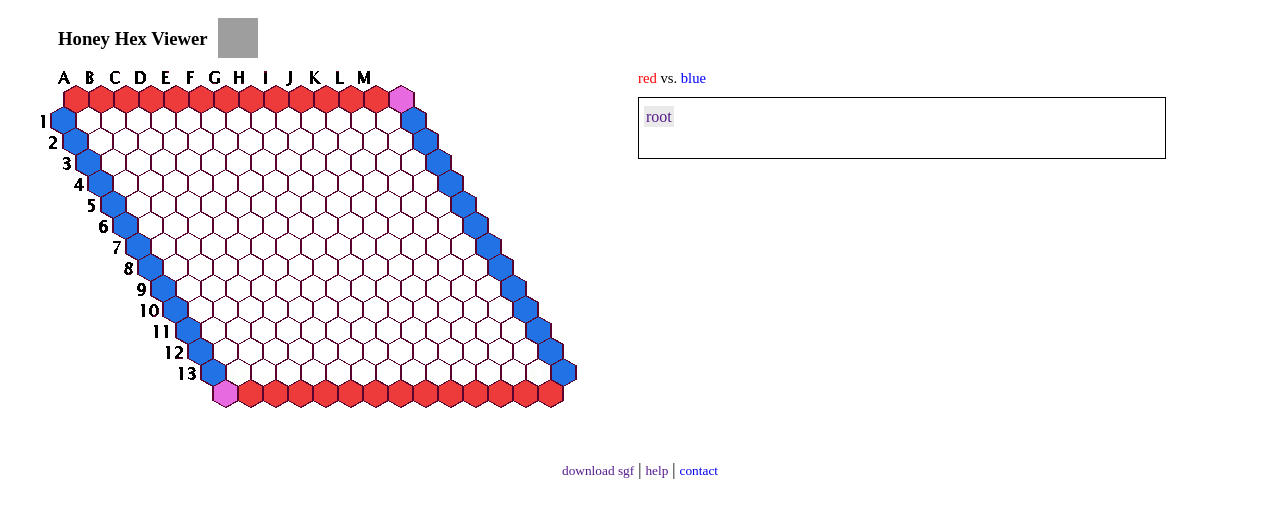
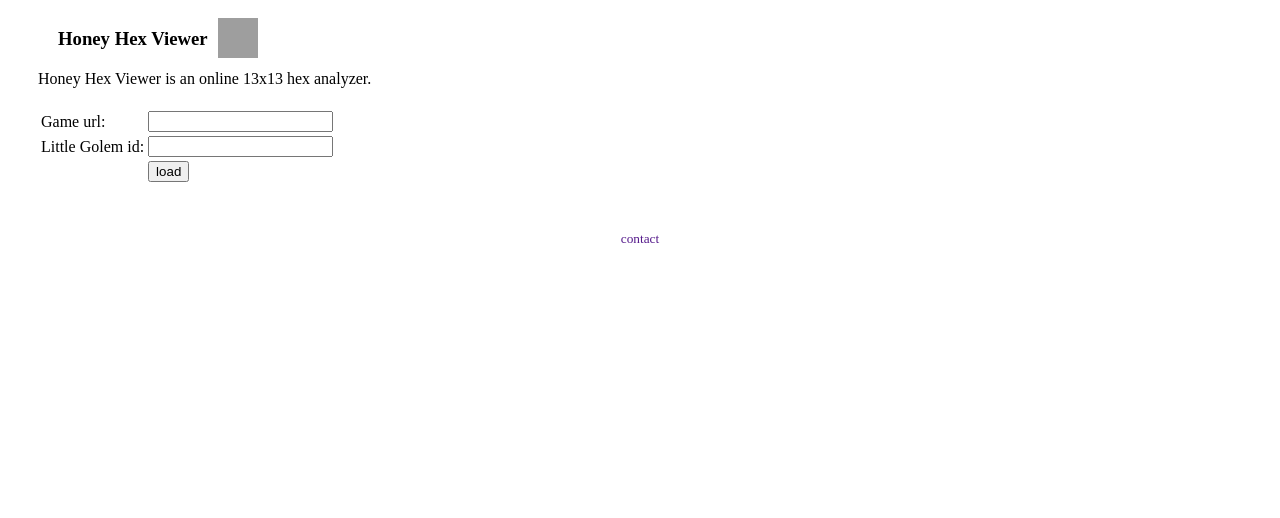
Before and after one commit to tomik/honey, a Flask app: page / in a window 1280 px wide. Shown: the top 518 px of the page. Run offline with Flask 2, Linux system fonts and the light colour scheme; grey boxes are pictures that could not be loaded.

Commit message:
simple game loading mechanism
for now loads games from url and lg id

```diff
--- a/main.py
+++ b/main.py
@@ -1,23 +1,41 @@
 import urllib
 
-from flask import Flask, request, render_template, abort
+from flask import Flask, request, redirect, url_for, render_template, abort
 app = Flask(__name__)
 
 @app.route("/")
 def new_game():
-    return render_template("honey.html", input_sgf="")
+    return render_template("index.html", input_sgf="")
+
+@app.route("/load_game", methods=["POST"])
+def load_game():
+    try:
+        url = request.form["url"]
+        if url:
+            try:
+                f = urllib.urlopen(url)
+            except IOError:
+                return render_template("index.html", load_error="incorrect url")
+            return render_template("view_game.html", input_sgf=f.readlines())
+    except KeyError:
+        pass
+    try:
+        lg_id = request.form["lg_id"]
+        if lg_id:
+            return redirect("/lg/" + lg_id)
+    except KeyError:
+        pass
+    return render_template("index.html", load_error="please fill one of the fields below")
 
 @app.route("/lg/<game_id>")
 def lg_game(game_id):
     f = urllib.urlopen("http://www.littlegolem.net/servlet/sgf/%s/game.hsgf" % game_id)
-    return render_template("honey.html",
+    return render_template("view_game.html",
         lg_id=game_id, input_sgf=f.readlines())
 
 @app.route("/sgf", methods=["POST"])
 def sgf_download():
-    if request.method == "POST":
-        return request.form["sgf"]
-    abort(404)
+    return request.form["sgf"]
 
 if __name__ == "__main__":
     app.debug = True
--- a/static/css/honey.css
+++ b/static/css/honey.css
@@ -1,3 +1,7 @@
+
+#load_game {
+  margin-top: 20px;
+}
 
 #honey_title {
   margin-top: 20px;
--- /dev/null
+++ b/templates/index.html
@@ -0,0 +1,67 @@
+
+<html>
+  <head>
+    <meta content='text/html; charset=utf-8' http-equiv='Content-Type' />
+    <title>
+      Honey Hex Viewer
+    </title>
+    <link href="/static/css/honey.css" media="all" rel="stylesheet" type="text/css" />
+    <link rel="shortcut icon" href="/static/img/honey_small.gif" type="image/x-icon">
+
+    <script type="text/javascript">
+      var _gaq = _gaq || [];
+      _gaq.push(['_setAccount', 'UA-24469709-1']);
+      _gaq.push(['_trackPageview']);
+
+      (function() {
+        var ga = document.createElement('script'); ga.type = 'text/javascript'; ga.async = true;
+        ga.src = ('https:' == document.location.protocol ? 'https://ssl' : 'http://www') + '.google-analytics.com/ga.js';
+        var s = document.getElementsByTagName('script')[0]; s.parentNode.insertBefore(ga, s);
+      })();
+    </script>
+
+    <!-- protect my email address -->
+    <script type="text/javascript">
+      myContact = "gmail.com";
+      myContact = "tomas.kozelek" + "@" + myContact;
+      $(document).ready(function() {
+        $("#contact").attr("href", "mailto:" + myContact);
+      });
+    </script>
+
+  </head>
+  <body>
+    <h3 id="honey_title">
+      Honey Hex Viewer
+    </h3>
+
+    <div id="honey_image">
+      <img alt="" height="40" width="40"
+        src="/static/img/honey.png"/>
+    </div>
+    <div style="clear: both;"> </div>
+
+    <div id='positioning_wrapper'>
+      <div id='content_wrapper'>
+        <div id='content'>
+            Honey Hex Viewer is an online 13x13 hex analyzer.
+        </div>
+        <form id="load_game" method="post" action="/load_game">
+            {% if load_error %}
+                <span style="color: red;"> {{load_error}} </span>
+            {% endif %}
+            <table>
+                <tr> <td> Game url: </td> <td> <input type="text" name="url"/> </td>
+                <tr> <td> Little Golem id: </td> <td> <input type="text" name="lg_id"/> </td>
+                <tr> <td/> <td> <input type="submit" value="load"/> </td>
+            </table>
+        </form>
+        </form>
+      </div>
+    </div>
+
+    <div id='footbar'>
+        <a id="contact" href="">contact</a>
+    </div>
+  </body>
+</html>
```
Also changed, not shown: templates/view_game.html (renamed from templates/honey.html).
